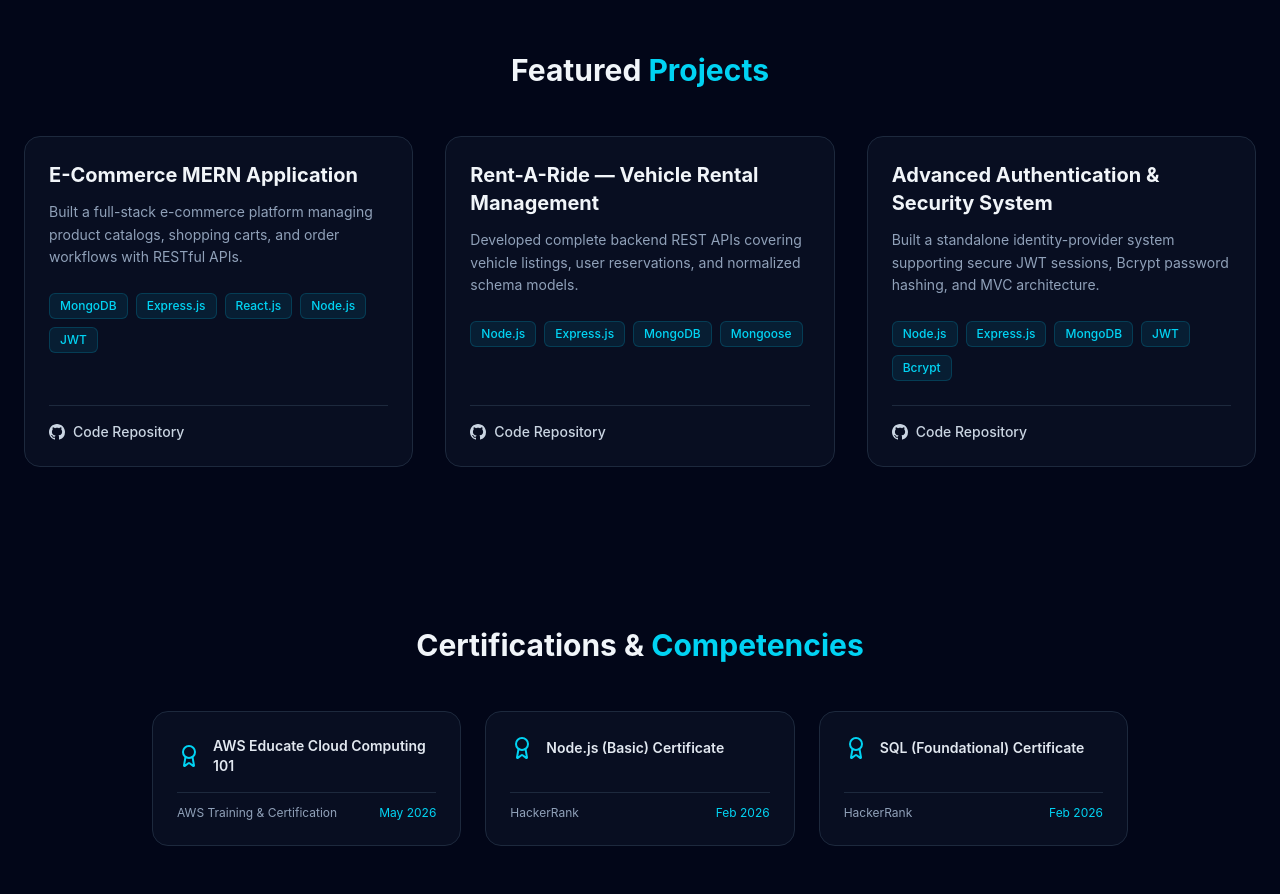
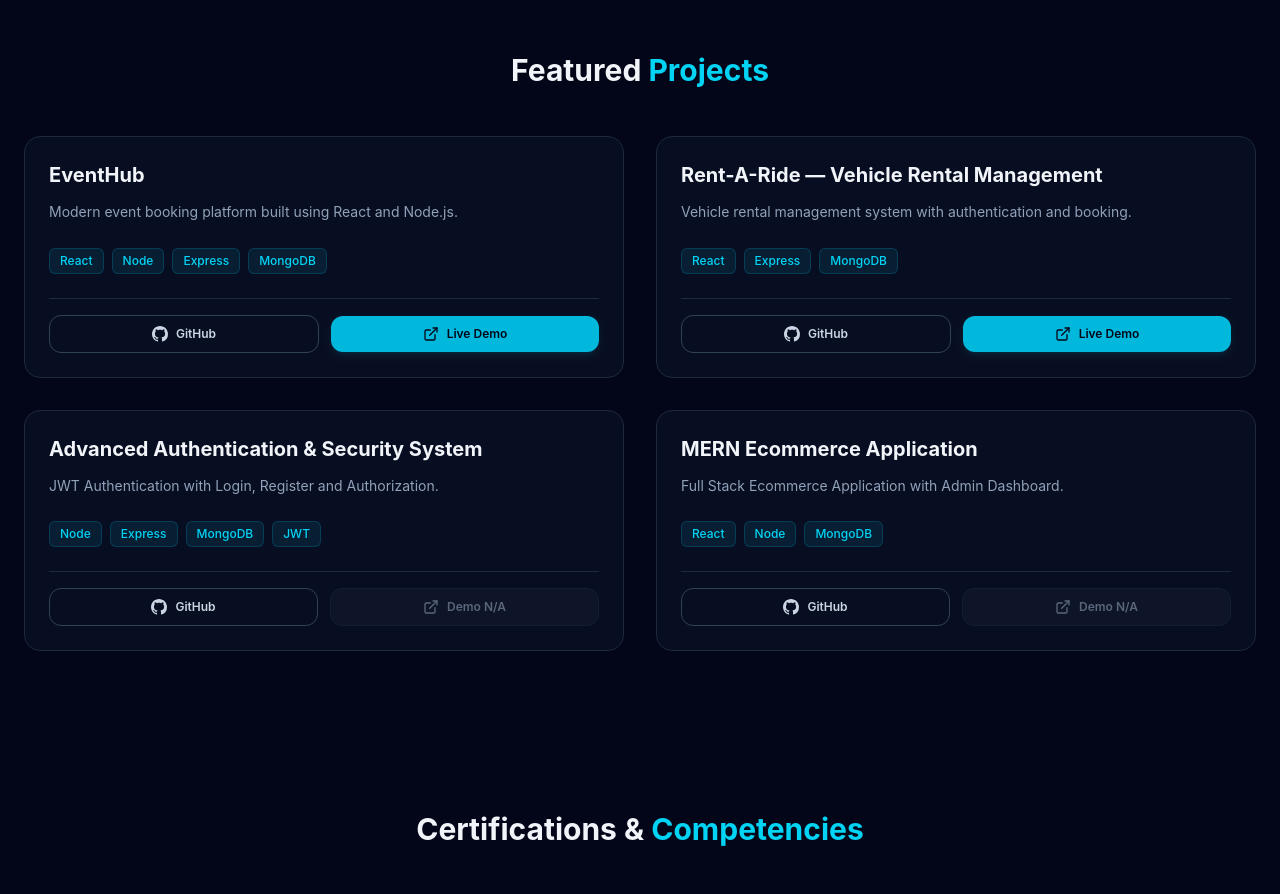
Before and after one commit to shivam1234tiwari/Portfolio, a React (Vite) app: page / in a window 1280 px wide. Shown: the part 1760-2654 px from the top of the page. Built offline with nearby package versions, Linux system fonts and the light colour scheme.

Commit message:
updated demo link

```diff
--- a/src/components/Projects.jsx
+++ b/src/components/Projects.jsx
@@ -1,24 +1,35 @@
 import React from 'react';
+import { ExternalLink } from 'lucide-react';
 
 export default function Projects() {
   const projects = [
     {
-      title: 'E-Commerce MERN Application',
-      description: 'Built a full-stack e-commerce platform managing product catalogs, shopping carts, and order workflows with RESTful APIs.',
-      tech: ['MongoDB', 'Express.js', 'React.js', 'Node.js', 'JWT'],
-      github: 'https://github.com/shivam1234tiwari/Ecommerce-mern-app',
+      title: 'EventHub',
+      description: 'Modern event booking platform built using React and Node.js.',
+      tech: ['React', 'Node', 'Express', 'MongoDB'],
+      github: 'https://github.com/shivam1234tiwari/EventHub-Project',
+      demo: 'https://eventhub-nine-ruddy.vercel.app/',
     },
     {
       title: 'Rent-A-Ride — Vehicle Rental Management',
-      description: 'Developed complete backend REST APIs covering vehicle listings, user reservations, and normalized schema models.',
-      tech: ['Node.js', 'Express.js', 'MongoDB', 'Mongoose'],
+      description: 'Vehicle rental management system with authentication and booking.',
+      tech: ['React', 'Express', 'MongoDB'],
       github: 'https://github.com/shivam1234tiwari/Rent-a-Ride',
+      demo: 'https://rent-a-ride1.vercel.app',
     },
     {
       title: 'Advanced Authentication & Security System',
-      description: 'Built a standalone identity-provider system supporting secure JWT sessions, Bcrypt password hashing, and MVC architecture.',
-      tech: ['Node.js', 'Express.js', 'MongoDB', 'JWT', 'Bcrypt'],
+      description: 'JWT Authentication with Login, Register and Authorization.',
+      tech: ['Node', 'Express', 'MongoDB', 'JWT'],
       github: 'https://github.com/shivam1234tiwari/Auth-Project',
+      demo: '',
+    },
+    {
+      title: 'MERN Ecommerce Application',
+      description: 'Full Stack Ecommerce Application with Admin Dashboard.',
+      tech: ['React', 'Node', 'MongoDB'],
+      github: 'https://github.com/shivam1234tiwari/Ecommerce-mern-app',
+      demo: '',
     },
   ];
 
@@ -27,38 +38,72 @@ export default function Projects() {
       <h2 className="text-3xl font-bold mb-12 text-center text-slate-900 dark:text-slate-100">
         Featured <span className="text-cyan-500 dark:text-cyan-400">Projects</span>
       </h2>
-      <div className="grid grid-cols-1 md:grid-cols-3 gap-8">
-        {projects.map((project, idx) => (
+
+      <div className="grid grid-cols-1 md:grid-cols-2 gap-8">
+        {projects.map((project, idx) => {
+          const hasDemo = project.demo && project.demo.trim() !== '' && project.demo !== '#';
+
+          return (
             <div
               key={idx}
               className="flex flex-col justify-between p-6 rounded-2xl bg-white dark:bg-slate-900/50 border border-slate-200 dark:border-slate-800 hover:border-cyan-500/50 shadow-sm dark:shadow-none transition-all"
             >
               <div>
-              <h3 className="text-xl font-bold mb-3 text-slate-900 dark:text-slate-100">{project.title}</h3>
-              <p className="text-slate-600 dark:text-slate-400 text-sm mb-6 leading-relaxed">{project.description}</p>
+                <h3 className="text-xl font-bold mb-3 text-slate-900 dark:text-slate-100">
+                  {project.title}
+                </h3>
+                <p className="text-slate-600 dark:text-slate-400 text-sm mb-6 leading-relaxed">
+                  {project.description}
+                </p>
                 <div className="flex flex-wrap gap-2 mb-6">
                   {project.tech.map((t, tIdx) => (
-                  <span key={tIdx} className="text-xs px-2.5 py-1 rounded-md bg-cyan-500/10 text-cyan-600 dark:text-cyan-400 border border-cyan-500/20 font-medium">
+                    <span
+                      key={tIdx}
+                      className="text-xs px-2.5 py-1 rounded-md bg-cyan-500/10 text-cyan-600 dark:text-cyan-400 border border-cyan-500/20 font-medium"
+                    >
                       {t}
                     </span>
                   ))}
                 </div>
               </div>
-            <div className="pt-4 border-t border-slate-100 dark:border-slate-800 flex items-center gap-4">
+
+              {/* Action Buttons Row */}
+              <div className="pt-4 border-t border-slate-100 dark:border-slate-800 flex items-center gap-3">
+                {/* GitHub Link */}
                 <a
                   href={project.github}
                   target="_blank"
                   rel="noopener noreferrer"
-                className="flex items-center gap-2 text-sm font-medium text-slate-700 dark:text-slate-300 hover:text-cyan-500 dark:hover:text-cyan-400 transition-colors"
+                  className="flex-1 py-2.5 px-4 rounded-xl border border-slate-200 dark:border-slate-700 hover:bg-slate-100 dark:hover:bg-slate-800 text-slate-700 dark:text-slate-300 text-xs font-semibold flex items-center justify-center gap-2 transition-colors"
                 >
                   <svg className="w-4 h-4 fill-current" viewBox="0 0 24 24">
                     <path d="M12 0C5.37 0 0 5.37 0 12c0 5.31 3.435 9.795 8.205 11.385.6.105.825-.255.825-.57 0-.285-.015-1.23-.015-2.235-3.015.555-3.795-.735-4.035-1.41-.135-.345-.72-1.41-1.23-1.695-.42-.225-1.02-.78-.015-.795.945-.015 1.62.87 1.845 1.23 1.08 1.815 2.805 1.305 3.495.99.105-.78.42-1.305.765-1.605-2.67-.3-5.46-1.335-5.46-5.925 0-1.305.465-2.385 1.23-3.225-.12-.3-.54-1.53.12-3.18 0 0 1.005-.315 3.3 1.23.96-.27 1.98-.405 3-.405s2.04.135 3 .405c2.295-1.56 3.3-1.23 3.3-1.23.66 1.65.24 2.88.12 3.18.765.84 1.23 1.905 1.23 3.225 0 4.605-2.805 5.625-5.475 5.925.435.375.81 1.095.81 2.22 0 1.605-.015 2.895-.015 3.3 0 .315.225.69.825.57A12.02 12.02 0 0024 12c0-6.63-5.37-12-12-12z"/>
                   </svg>
-                Code Repository
+                  GitHub
                 </a>
+
+                {/* Live Demo Link */}
+                {hasDemo ? (
+                  <a
+                    href={project.demo}
+                    target="_blank"
+                    rel="noopener noreferrer"
+                    className="flex-1 py-2.5 px-4 rounded-xl bg-cyan-500 hover:bg-cyan-400 text-slate-950 text-xs font-semibold flex items-center justify-center gap-2 transition-all shadow-md shadow-cyan-500/10"
+                  >
+                    <ExternalLink className="w-4 h-4" /> Live Demo
+                  </a>
+                ) : (
+                  <button
+                    disabled
+                    className="flex-1 py-2.5 px-4 rounded-xl bg-slate-100 dark:bg-slate-800/50 text-slate-400 text-xs font-semibold flex items-center justify-center gap-2 cursor-not-allowed border border-slate-200 dark:border-slate-800 opacity-60"
+                  >
+                    <ExternalLink className="w-4 h-4" /> Demo N/A
+                  </button>
+                )}
               </div>
             </div>
-        ))}
+          );
+        })}
       </div>
     </section>
   );
--- a/src/data/projects.js
+++ b/src/data/projects.js
@@ -8,91 +8,37 @@ const projects = [
     id: 1,
     title: "EventHub",
     image: eventhub,
-    description:
-      "Modern event booking platform built using React and Node.js.",
-
-    tech: [
-      "React",
-      "Node",
-      "Express",
-      "MongoDB",
-    ],
-
-    github:
-      "https://github.com/shivam1234tiwari/EventHub-Project",
-
-    demo:
-      "https://eventhub.vercel.app",
+    description: "Modern event booking platform built using React and Node.js.",
+    tech: ["React", "Node", "Express", "MongoDB"],
+    github: "https://github.com/shivam1234tiwari/EventHub-Project",
+    demo: "https://eventhub.vercel.app",
   },
-
   {
     id: 2,
-
     title: "Rent-a-Ride",
-
     image: rentride,
-
-    description:
-      "Vehicle rental management system with authentication and booking.",
-
-    tech: [
-      "React",
-      "Express",
-      "MongoDB",
-    ],
-
-    github:
-      "https://github.com/shivam1234tiwari/Rent-a-Ride",
-
-    demo:
-      " rent-a-ride1.vercel.app",
+    description: "Vehicle rental management system with authentication and booking.",
+    tech: ["React", "Express", "MongoDB"],
+    github: "https://github.com/shivam1234tiwari/Rent-a-Ride",
+    demo: "https://rent-a-ride1.vercel.app", // Added https:// here
   },
-
   {
     id: 3,
-
     title: "Authentication System",
-
     image: auth,
-
-    description:
-      "JWT Authentication with Login, Register and Authorization.",
-
-    tech: [
-      "Node",
-      "Express",
-      "MongoDB",
-      "JWT",
-    ],
-
-    github:
-      "https://github.com/shivam1234tiwari/Auth-Project",
-
-    demo:
-      "#",
+    description: "JWT Authentication with Login, Register and Authorization.",
+    tech: ["Node", "Express", "MongoDB", "JWT"],
+    github: "https://github.com/shivam1234tiwari/Auth-Project",
+    demo: "", // Set empty if no live demo is available
   },
-
   {
     id: 4,
-
     title: "MERN Ecommerce",
-
     image: ecommerce,
-
-    description:
-      "Full Stack Ecommerce Application with Admin Dashboard.",
-
-    tech: [
-      "React",
-      "Node",
-      "MongoDB",
-    ],
-
-    github:
-      "https://github.com/shivam1234tiwari/Ecommerce-mern-app",
-
-    demo:
-      "#",
+    description: "Full Stack Ecommerce Application with Admin Dashboard.",
+    tech: ["React", "Node", "MongoDB"],
+    github: "https://github.com/shivam1234tiwari/Ecommerce-mern-app",
+    demo: "", // Set empty if no live demo is available
   },
 ];
 
```
Lines whose indentation alone changed are shown as unchanged.
